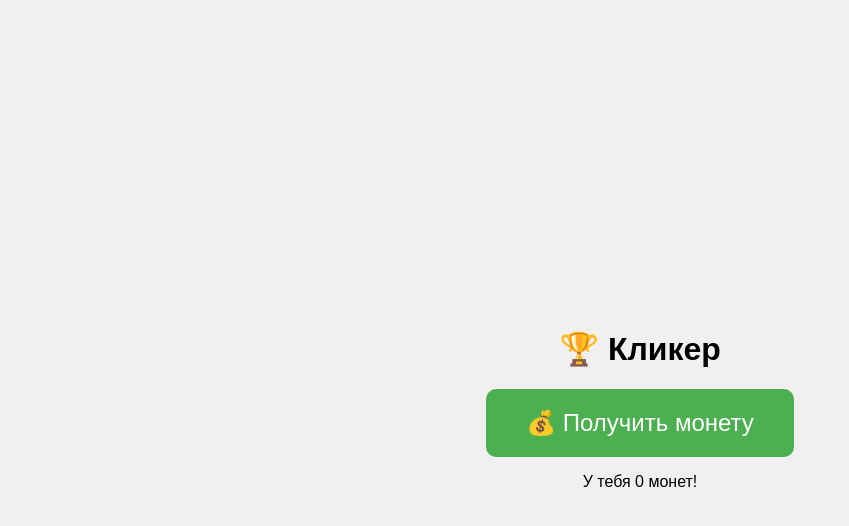
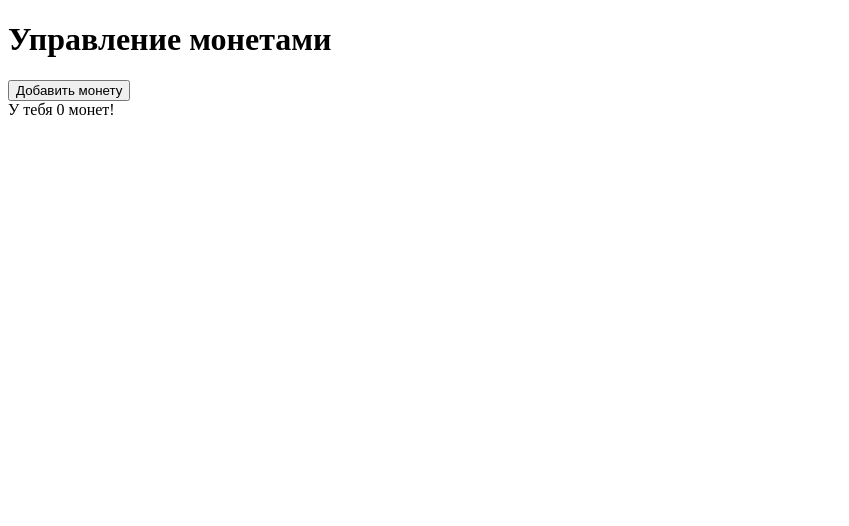
Before and after one commit to IIMRXII/IIMRXII.github.io, a website: page public/index.html in a window 1280 px wide. Shown: the whole page, without its empty margins (0-849 px from the left). Drawn offline with Linux system fonts and the light colour scheme; no server answers.

Commit message:
Update index.html

```diff
--- a/public/index.html
+++ b/public/index.html
@@ -3,15 +3,15 @@
 <head>
     <meta charset="UTF-8">
     <meta name="viewport" content="width=device-width, initial-scale=1.0">
-    <title>Кликер</title>
-    <link rel="stylesheet" href="style.css"> <!-- Подключение CSS -->
+    <title>Монеты</title>
 </head>
 <body>
-    <div class="container">
-        <h1>🏆 Кликер</h1>
-        <button id="coinButton">💰 Получить монету</button>
-        <p id="coinCount">У тебя 0 монет!</p>
+    <h1>Управление монетами</h1>
+    <div>
+        <button id="coinButton">Добавить монету</button>
     </div>
-    <script src="script.js"></script> <!-- Подключение JavaScript -->
+    <div id="coinCount">У тебя 0 монет!</div>
+
+    <script src="script.js"></script>
 </body>
 </html>
```
